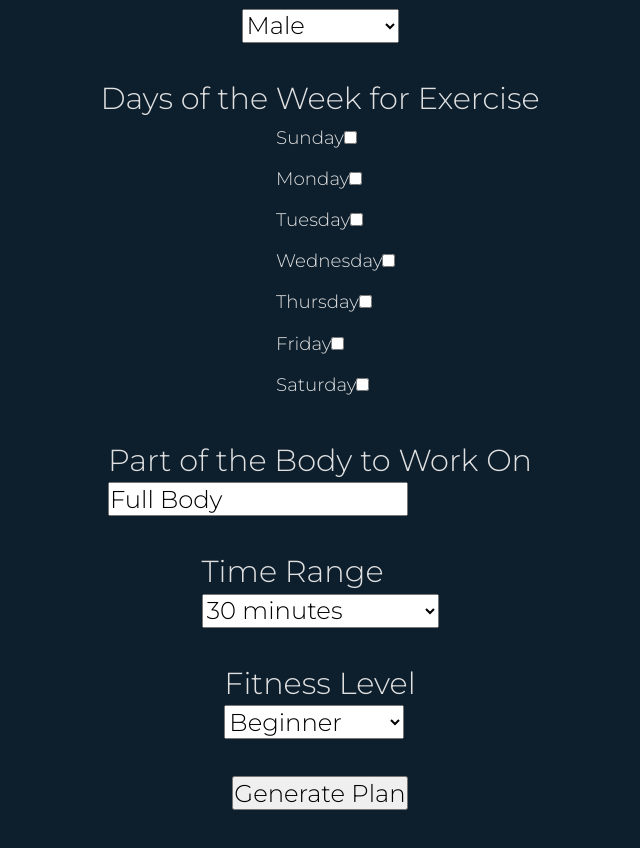
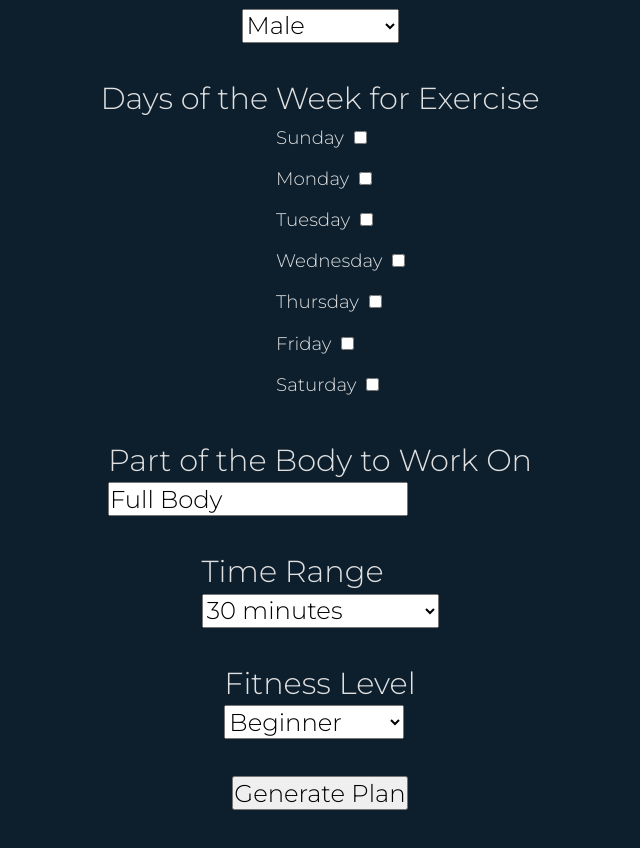
Before and after one commit to theMVPshop/workoutPlanner, a React (Create React App) app in the folder sweat-smart/: page / in a window 1280 px wide. Shown: the part 1967-2815 px from the top of the page, without its empty margins (320-960 px from the left). Built offline with nearby package versions, Linux system fonts and the light colour scheme; no server answers.

Commit message:
progress

```diff
--- a/sweat-smart/src/components/FormPage/form.css
+++ b/sweat-smart/src/components/FormPage/form.css
@@ -27,7 +27,7 @@ select, option, button, input {
 }
 
 input[type=checkbox] {
-    margin-right: 10px;
+    margin-left: 10px;
 }
 
 /* .generateplan {
```
